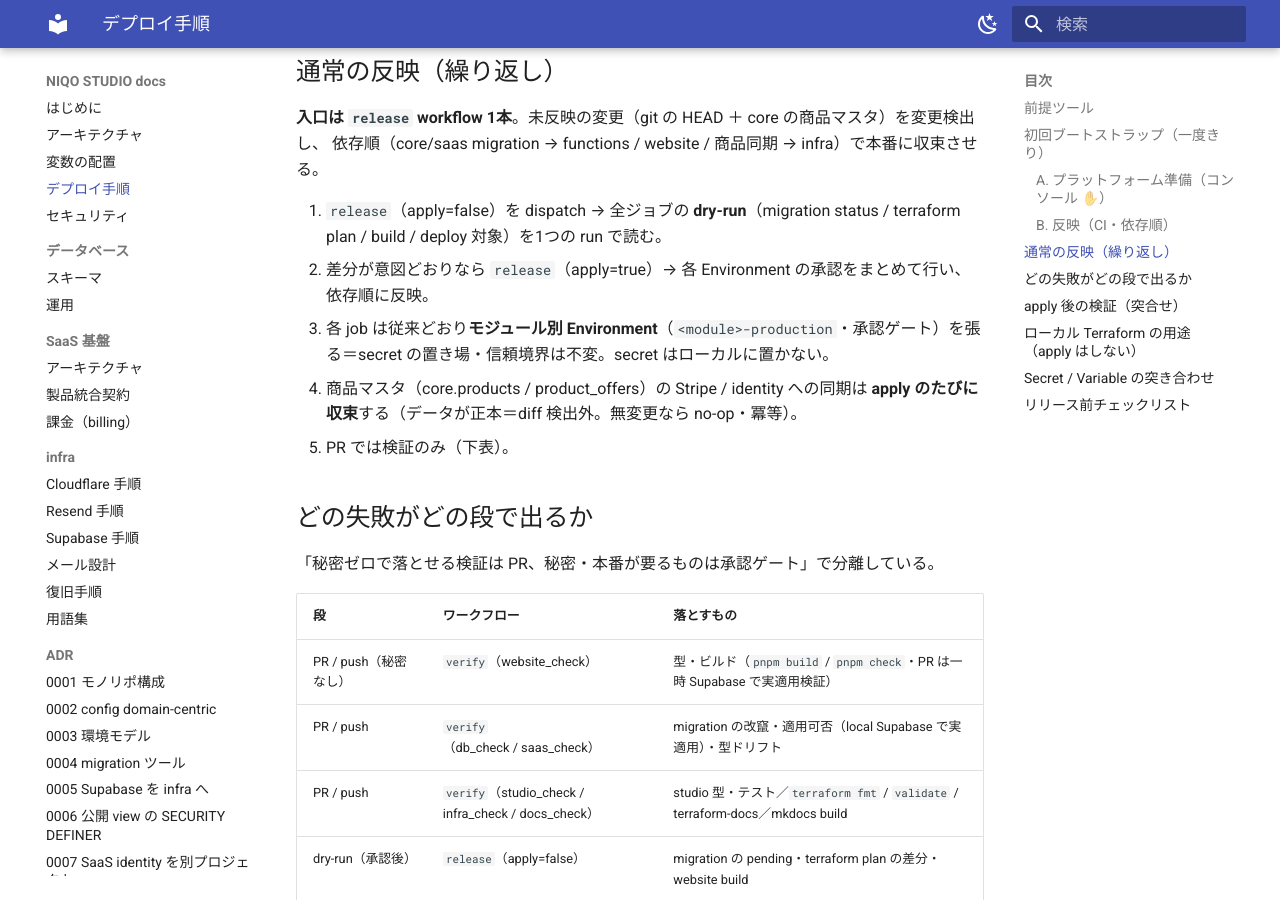
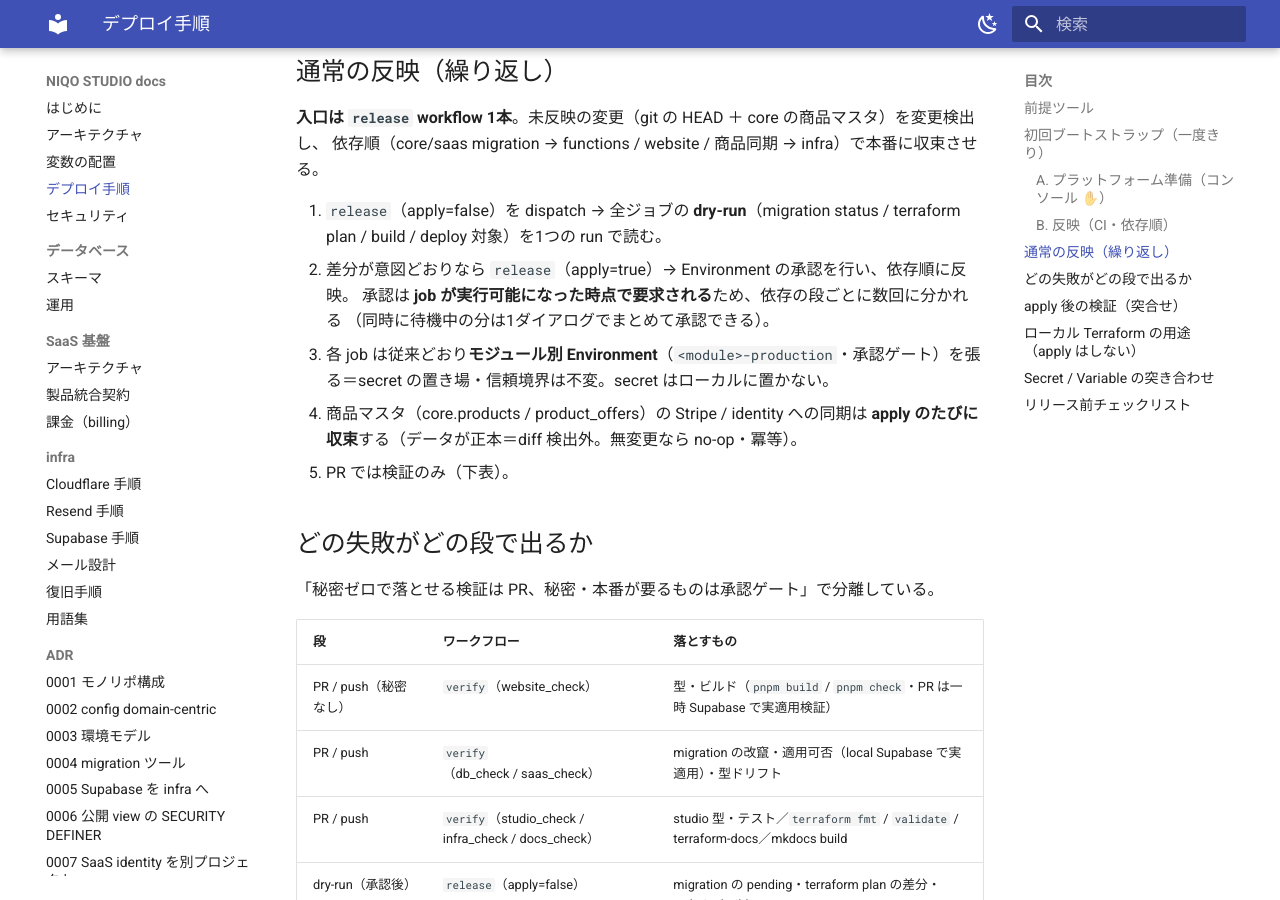
Before and after one commit to niqostudio/niqostudio, an MkDocs documentation site: the page built from docs/deploy.md, in a window 1280 px wide and 900 px high, scrolled down 1799 px. Built offline with MkDocs 1.6.1 and Material for MkDocs 9.7.7, drawn with Linux system fonts in a browser that asks for light colours.

Commit message:
ci(verify): force push 直後の guard 誤検知を修正・突き合わせスクリプトを復旧
guard が push の event.before（zero SHA）を検査せず diff で落ちていた。
list-secrets.ps1 は相対 -File 起動で root 解決が壊れ、BOM 無し UTF-8 を
PS 5.1 が CP932 解釈してコメントが次行を飲み込んでいた（絶対化＋BOM）。
承認が依存の段ごとに分かれる挙動を deploy.md / ADR 0009 に正確化。

```diff
--- a/docs/deploy.md
+++ b/docs/deploy.md
@@ -41,7 +41,9 @@
 依存順（core/saas migration → functions / website / 商品同期 → infra）で本番に収束させる。
 
 1. `release`（apply=false）を dispatch → 全ジョブの **dry-run**（migration status / terraform plan / build / deploy 対象）を1つの run で読む。
-2. 差分が意図どおりなら `release`（apply=true）→ 各 Environment の承認をまとめて行い、依存順に反映。
+2. 差分が意図どおりなら `release`（apply=true）→ Environment の承認を行い、依存順に反映。
+   承認は **job が実行可能になった時点で要求される**ため、依存の段ごとに数回に分かれる
+   （同時に待機中の分は1ダイアログでまとめて承認できる）。
 
 - 各 job は従来どおり**モジュール別 Environment**（`<module>-production`・承認ゲート）を張る＝secret の置き場・信頼境界は不変。secret はローカルに置かない。
 - 商品マスタ（core.products / product_offers）の Stripe / identity への同期は **apply のたびに収束**する（データが正本＝diff 検出外。無変更なら no-op・冪等）。
```
Also changed, not shown: docs/adr/0009-release-pipeline.md (+2 -1 lines), 2 other files.
